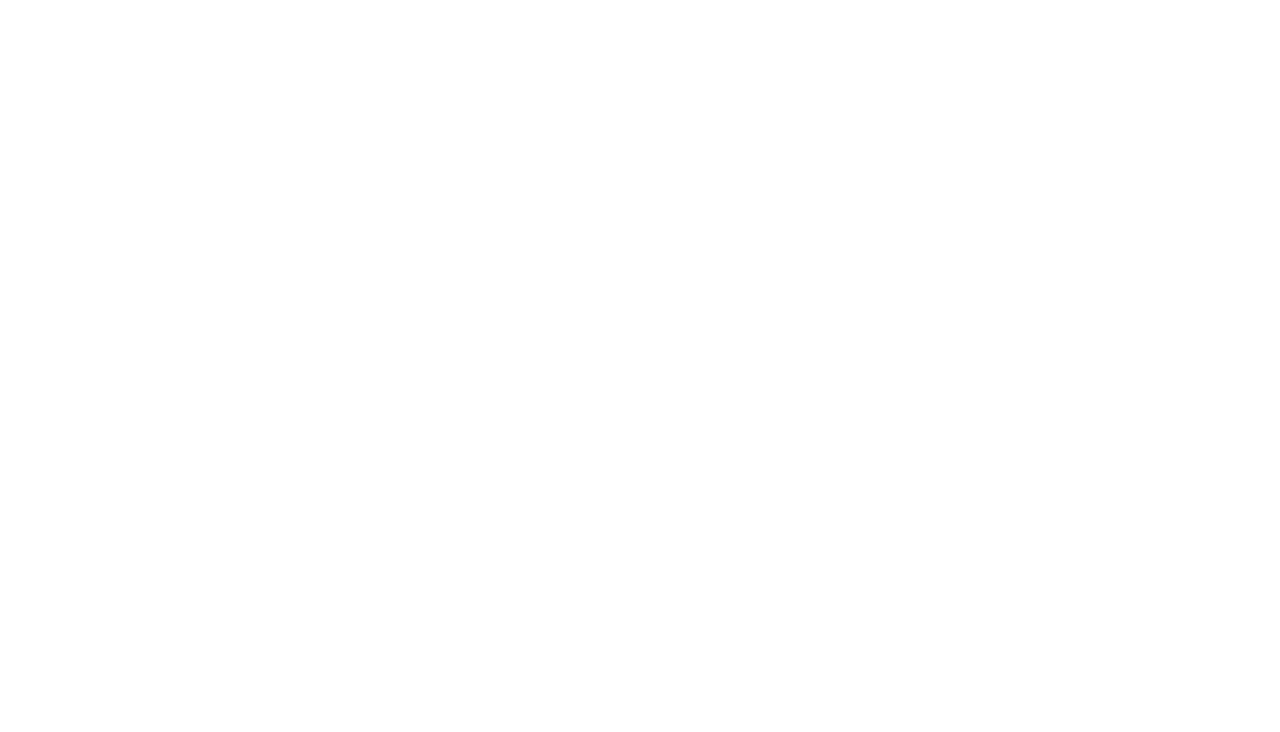
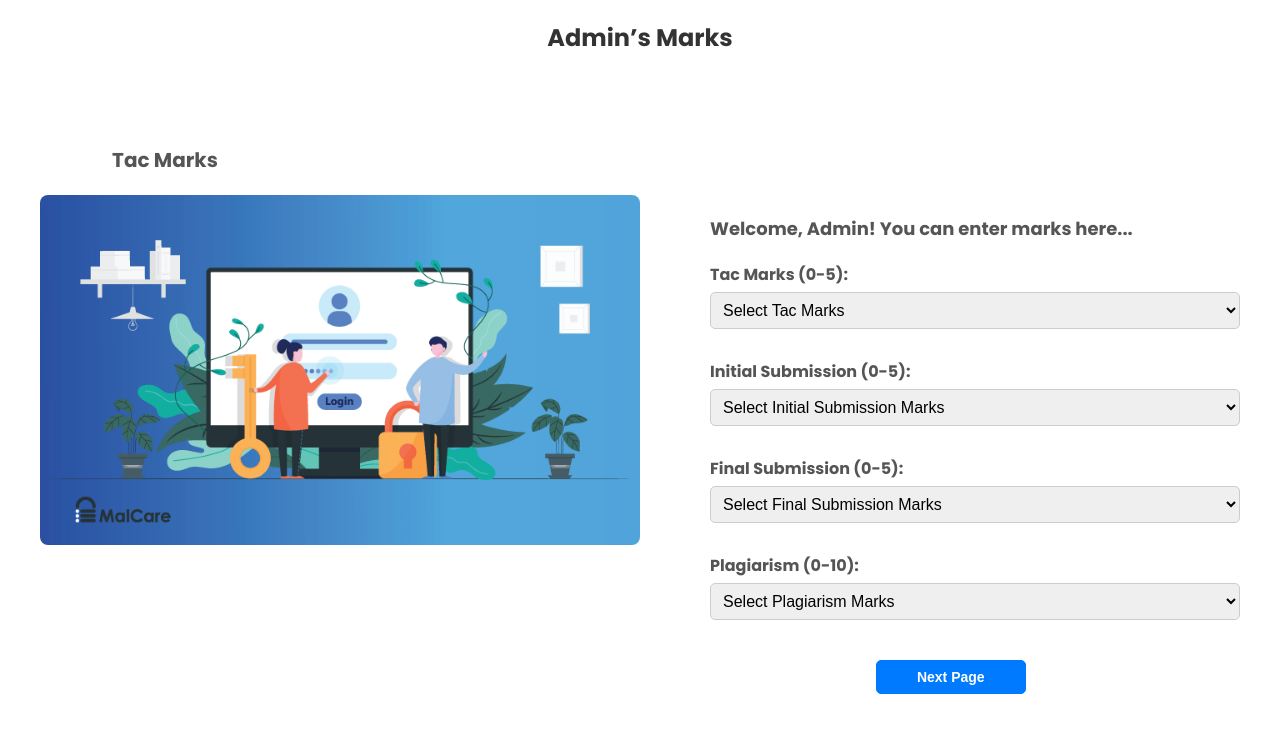
Before and after one commit to Sarans04/Bit, a React (Vite) app in the folder Rp_Calculator/: page /admin2 in a window 1280 px wide. Before the commit this address had no page. Shown: the top 732 px of the page. Built offline with nearby package versions, Linux system fonts and the light colour scheme.

Commit message:
Added 2nd Page For Admin

```diff
--- a/Rp_Calculator/src/App.jsx
+++ b/Rp_Calculator/src/App.jsx
@@ -5,6 +5,7 @@ import UserPage from './components/UserPage';
 import AdminPage from './components/AdminPage';
 import { PIDsProvider } from './components/PIDsContext'; // Import the PIDs context
 import UserPage2 from './components/UserPage2';
+import AdminPage2 from './components/AdminPage2'
 
 const App = () => {
     return (
@@ -15,6 +16,7 @@ const App = () => {
                     <Route path="/user" element={<UserPage />} />
                     <Route path="/user2" element={<UserPage2 />} />
                     <Route path="/admin" element={<AdminPage />} />
+                    <Route path="admin2" element={<AdminPage2 />} />
                 </Routes>
             </Router>
         </PIDsProvider>
--- a/Rp_Calculator/src/components/AdminPage.jsx
+++ b/Rp_Calculator/src/components/AdminPage.jsx
@@ -17,7 +17,7 @@ const AdminPage = () => {
             return;
         }
         setError('');
-        navigate('/2');
+        navigate('/admin2');
     };
 
     const handleDownload = () => {
@@ -41,7 +41,7 @@ const AdminPage = () => {
                     <img src={adminImage} alt="Review" className="user-image" />
                 </div>
                 <div className="form-section">
-                    <p className="welcome-text">Welcome, Reviewer! You can Download PDFs here...</p>
+                    <p className="welcome-text">Welcome, Admin! You can Download PDFs here...</p>
 
                     {pids.length > 0 ? (
                         <form className="user-form" onSubmit={handleSubmit}>
--- /dev/null
+++ b/Rp_Calculator/src/components/AdminPage2.css
@@ -0,0 +1,49 @@
+.form-section {
+    display: flex;
+    flex-direction: column;
+    align-items: flex-start;
+    justify-content: flex-start; /* Ensures everything aligns to the top */
+    margin: 0; /* Remove unnecessary margins */
+    padding: 0; /* Remove extra padding */
+    gap: 15px; /* Space between elements */
+    position: relative; /* Ensure proper positioning */
+    top: -20px; /* Move everything upwards */
+}
+
+.welcome-container {
+    margin-bottom: 10px; /* Adjust spacing below welcome text */
+}
+
+.welcome-text {
+    font-size: 18px;
+    font-weight: bold;
+    color: #555;
+    margin: 0; /* Remove extra spacing */
+}
+
+.user-form {
+    display: flex;
+    flex-direction: column;
+    gap: 10px; /* Reduced gap between form elements */
+}
+
+.user-form label {
+    font-weight: bold;
+    font-size: 16px;
+}
+
+.user-form select {
+    padding: 10px;
+    border-radius: 5px;
+    border: 1px solid #ccc;
+    font-size: 14px;
+}
+
+.button-div-submit {
+    margin-top: 15px; /* Space between the last dropdown and the button */
+}
+
+.error-message {
+    color: red;
+    font-size: 14px;
+}
--- /dev/null
+++ b/Rp_Calculator/src/components/AdminPage2.jsx
@@ -0,0 +1,131 @@
+import React, { useState } from 'react';
+import './AdminPage.css'; // Import the CSS file
+import adminImage from '../assets/admin.png'; // Corrected path
+import { useNavigate } from 'react-router-dom';
+
+const AdminPage2 = () => {
+    const [marks, setMarks] = useState({
+        tacMarks: '',
+        initialSubmission: '',
+        finalSubmission: '',
+        plagiarism: ''
+    });
+    const [error, setError] = useState('');
+    const navigate = useNavigate();
+
+    const handleSubmit = (e) => {
+        e.preventDefault();
+        if (!marks.tacMarks || !marks.initialSubmission || !marks.finalSubmission || !marks.plagiarism) {
+            setError('Please fill all fields before submitting.');
+            return;
+        }
+        setError('');
+        navigate('/admin2'); // Navigate to the next page
+    };
+
+    const handleInputChange = (e) => {
+        const { name, value } = e.target;
+        setMarks((prevMarks) => ({ ...prevMarks, [name]: value }));
+    };
+
+    return (
+        <div className="user-page">
+            <h2 className="user-header">Admin’s Marks</h2>
+            <div className="user-content">
+                <div className="image-section">
+                    <h3 className="image-title">Tac Marks</h3>
+                    <img src={adminImage} alt="Admin" className="user-image" />
+                </div>
+                <div className="form-section">
+                    <p className="welcome-text">Welcome, Admin! You can enter marks here...</p>
+
+                    <form className="user-form" onSubmit={handleSubmit}>
+                        <div>
+                            <label htmlFor="tacMarks">Tac Marks (0-5): </label>
+                            <select
+                                id="tacMarks"
+                                name="tacMarks"
+                                value={marks.tacMarks}
+                                onChange={handleInputChange}
+                            >
+                                <option value="" disabled>
+                                    Select Tac Marks
+                                </option>
+                                {[0, 1, 2, 3, 4, 5].map((mark) => (
+                                    <option key={mark} value={mark}>
+                                        {mark}
+                                    </option>
+                                ))}
+                            </select>
+                        </div>
+
+                        <div>
+                            <label htmlFor="initialSubmission">Initial Submission (0-5): </label>
+                            <select
+                                id="initialSubmission"
+                                name="initialSubmission"
+                                value={marks.initialSubmission}
+                                onChange={handleInputChange}
+                            >
+                                <option value="" disabled>
+                                    Select Initial Submission Marks
+                                </option>
+                                {[0, 1, 2, 3, 4, 5].map((mark) => (
+                                    <option key={mark} value={mark}>
+                                        {mark}
+                                    </option>
+                                ))}
+                            </select>
+                        </div>
+
+                        <div>
+                            <label htmlFor="finalSubmission">Final Submission (0-5): </label>
+                            <select
+                                id="finalSubmission"
+                                name="finalSubmission"
+                                value={marks.finalSubmission}
+                                onChange={handleInputChange}
+                            >
+                                <option value="" disabled>
+                                    Select Final Submission Marks
+                                </option>
+                                {[0, 1, 2, 3, 4, 5].map((mark) => (
+                                    <option key={mark} value={mark}>
+                                        {mark}
+                                    </option>
+                                ))}
+                            </select>
+                        </div>
+
+                        <div>
+                            <label htmlFor="plagiarism">Plagiarism (0-10): </label>
+                            <select
+                                id="plagiarism"
+                                name="plagiarism"
+                                value={marks.plagiarism}
+                                onChange={handleInputChange}
+                            >
+                                <option value="" disabled>
+                                    Select Plagiarism Marks
+                                </option>
+                                {[0, 1, 2, 3, 4, 5, 6, 7, 8, 9, 10].map((mark) => (
+                                    <option key={mark} value={mark}>
+                                        {mark}
+                                    </option>
+                                ))}
+                            </select>
+                        </div>
+
+                        {error && <p className="error-message">{error}</p>}
+
+                        <div className="button-div-submit">
+                            <button type="submit">Next Page</button>
+                        </div>
+                    </form>
+                </div>
+            </div>
+        </div>
+    );
+};
+
+export default AdminPage2;
```
Also changed, not shown: Rp_Calculator/public/admin.png (added).
